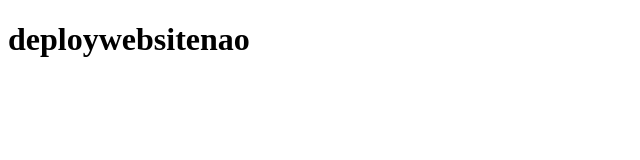
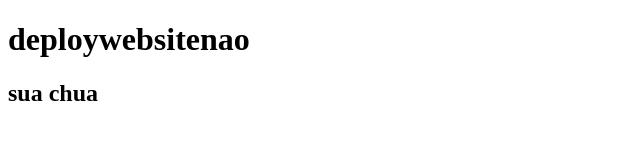
Before and after one commit to nguyenhang2000/Duandeploywebsiteontap, a plain HTML site: page index.html in a window 1280 px wide. Shown: the whole page, without its empty margins (0-640 px from the left). Drawn offline with Linux system fonts and the light colour scheme.

Commit message:
2sd commit

```diff
--- a/index.html
+++ b/index.html
@@ -7,5 +7,6 @@
   </head>
   <body>
     <h1>deploywebsitenao</h1>
+    <h2>sua chua</h2>
   </body>
 </html>
```
